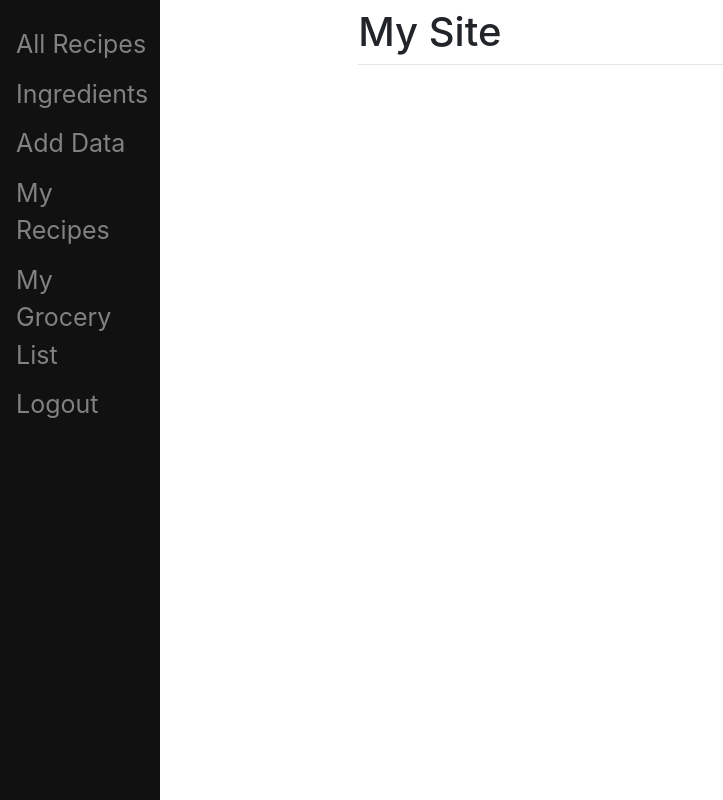
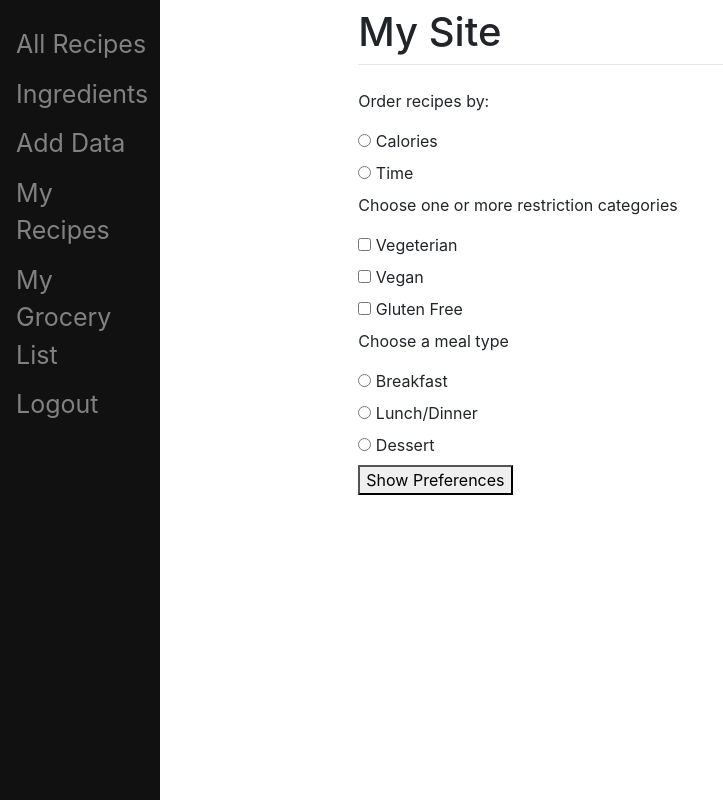
Before and after one commit to oliviaflexx/recipe, a Django app: page /allrecipes/ in a window 1280 px wide. Shown: the whole page, without its empty margins (0-723 px from the left). Run offline with Django 3.2, Linux system fonts and the light colour scheme; a user stored in the database is signed in; data comes from the database, SQL or seed files in the repository; both versions use the stored data as it was after the commit; some libraries are stand-ins or nearby versions.

Commit message:
all reicpes categories and debugger

```diff
--- a/django_recipe/mysite/main/templates/main/allrecipes.html
+++ b/django_recipe/mysite/main/templates/main/allrecipes.html
@@ -6,9 +6,37 @@
 {% if user.is_authenticated%}
     <form method="post" action="#">
     {% csrf_token %}
-            {% for user_recipe in user_recipes1%}
-                <h1>{{user_recipe.recipe.name}}</h1>
+    <p>Order recipes by:</p>
+    <input type='radio' id='calories' name='orderby' value='calories'>
+    <label for='calories'>Calories</label><br>
+    <input type='radio' id='time' name='orderby' value='time'>
+    <label for='time'>Time</label><br>
+
+    <p> Choose one or more restriction categories </p>
+    <input type='checkbox' id='vegeterian' name='restrict' value='vegeterian'>
+    <label for='vegeterian'>Vegeterian</label><br>
+    <input type='checkbox' id='vegan' name='restrict' value='vegan'>
+    <label for='vegan'>Vegan</label><br>
+    <input type='checkbox' id='gluten' name='restrict' value='gluten'>
+    <label for='gluten'>Gluten Free</label><br>
+
+    <p> Choose a meal type </p>
+    <input type='radio' id='breakfast' name='meal_type' value='breakfast'>
+    <label for='breakfast'>Breakfast</label><br>
+    <input type='radio' id='lunch' name='meal_type' value='lunch'>
+    <label for='lunch'>Lunch/Dinner</label><br>
+    <input type='radio' id='dessert' name='meal_type' value='dessert'>
+    <label for='dessert'>Dessert</label><br>
+
+    <button type="submit" id='save' name='save' value='save'>Show Preferences</button>
+    </form>
+    <form method="post" action="#">
+    {% csrf_token %}
+    {% for user_recipe in posts%}
+        <a href= {{user_recipe.recipe.url}} target="_blank"> <h1>{{user_recipe.recipe.name}}</h1></a>
         <img src={{user_recipe.recipe.image}}>
+        <p>Calories: {{user_recipe.recipe.calories}}</p>
+        <p>Time: {{user_recipe.recipe.time}}</p>
         {% if user_recipe.checked == False %}
             <button type="submit", name = 'add' value='{{user_recipe.recipe.id}}'> Add to Recipe List</button>
         {% else %}
@@ -22,6 +50,15 @@
         {% endfor %}
     {% endfor %}
     </form>
+    {% if posts.paginator.num_pages > 1 %}
+        {% if posts.has_previous %}
+            <a href="?page={{ posts.previous_page_number }}">previous</a>
+        {% endif %}
+        <span>Page {{ posts.number }} of {{ posts.paginator.num_pages }}</span>
+        {% if posts.has_next %}
+            <a href="?page={{ posts.next_page_number }}">next</a>
+        {% endif %}
+    {% endif %}
 {% else %}
 <a href="/login">Login Here to Access Content</a>
 {% endif%}
--- a/django_recipe/mysite/main/views.py
+++ b/django_recipe/mysite/main/views.py
@@ -6,16 +6,16 @@ import csv
 from django import template
 import inflect
 from .funky import add_up, sub_out
+from django.core.paginator import Paginator
 
 def index(response):
     return render(response, "main/home.html")
 
 def allRecipes(response):
     if response.user.is_authenticated:
-        user_recipes1 = response.user.recipes.all()
+
         if response.method == 'POST':
-            # print(response)
-            print(response.POST)
+            posts = response.user.recipes.all().order_by('id')
             if response.POST.__contains__('add'):
                 id = response.POST.get('add')
                 recipe = recipes3.objects.get(id=id)
@@ -28,9 +28,44 @@ def allRecipes(response):
                 user_recipe = user_recipes.objects.get(user=response.user, recipe=recipe)
                 sub_out(user_recipe, response.user)
 
-            return render(response, "main/allrecipes.html", {'user_recipes1':user_recipes1})
+            elif response.POST.get('save'):
+                if response.POST.__contains__('meal_type'):
+                    meal0 = response.POST.get('meal_type')
+                    if meal0 =='lunch':
+                        breakfast = genres3.objects.get(name='breakfast')
+                        dessert = genres3.objects.get(name='dessert')
+                        posts = posts.exclude(recipe__genre=breakfast).exclude(recipe__genre=dessert)
+                    else:
+                        meal = genres3.objects.get(name=meal0)
+                        posts = posts.filter(recipe__genre=meal.id)
+
+                if response.POST.__contains__('restrict'):
+                    restricts = response.POST.getlist('restrict')
+                    for restrict in restricts:
+                        print(restrict)
+                        if restrict == 'gluten':
+                            restrict = 'gluten free'
+                        restricter = genres3.objects.get(name=restrict)
+                        posts = posts.filter(recipe__genre=restricter)
+
+                if response.POST.__contains__('orderby'):
+                    order = response.POST.get('orderby')
+                    if order == 'calories':
+                        posts = response.user.recipes.exclude(recipe__calories=0).order_by('recipe__calories')
+                    else:
+                        posts = response.user.recipes.exclude(recipe__time=0).order_by('recipe__time')
+
+            paginator = Paginator(posts, 25)
+            page = response.GET.get('page')
+            posts = paginator.get_page(page)
+
+            return render(response, "main/allrecipes.html", {'posts':posts})
         else:
-            return render(response, "main/allrecipes.html", {'user_recipes1':user_recipes1})
+            posts = response.user.recipes.all().order_by('id')
+            paginator = Paginator(posts, 25)
+            page = response.GET.get('page')
+            posts = paginator.get_page(page)
+            return render(response, "main/allrecipes.html", {'posts':posts})
     else:
         return render(response, "main/allrecipes.html")
 
@@ -38,6 +73,7 @@ def allRecipes(response):
 def ingredientPicker(response):
     if response.method == 'POST':
         if response.POST.get('save'):
+            print(response.POST)
             for ingredient in response.user.ingredients.all():
                 if response.POST.get(str(ingredient.id)) == "touched":
                     ingredient.checked = True
--- a/django_recipe/mysite/mysite/urls.py
+++ b/django_recipe/mysite/mysite/urls.py
@@ -16,10 +16,12 @@ Including another URLconf
 from django.contrib import admin
 from django.urls import include, path
 from register import views as v
+import debug_toolbar
 
 urlpatterns = [
     path('', include('main.urls')),
     path('admin/', admin.site.urls),
     path("register/", v.register, name="register"),
     path('', include("django.contrib.auth.urls")),
+    path('__debug__/', include(debug_toolbar.urls)),
 ]
```
Also changed, not shown: django_recipe/mysite/mysite/settings.py (+7 -1 lines), django_recipe/mysite/db.sqlite3. Lines whose indentation alone changed are shown as unchanged.
